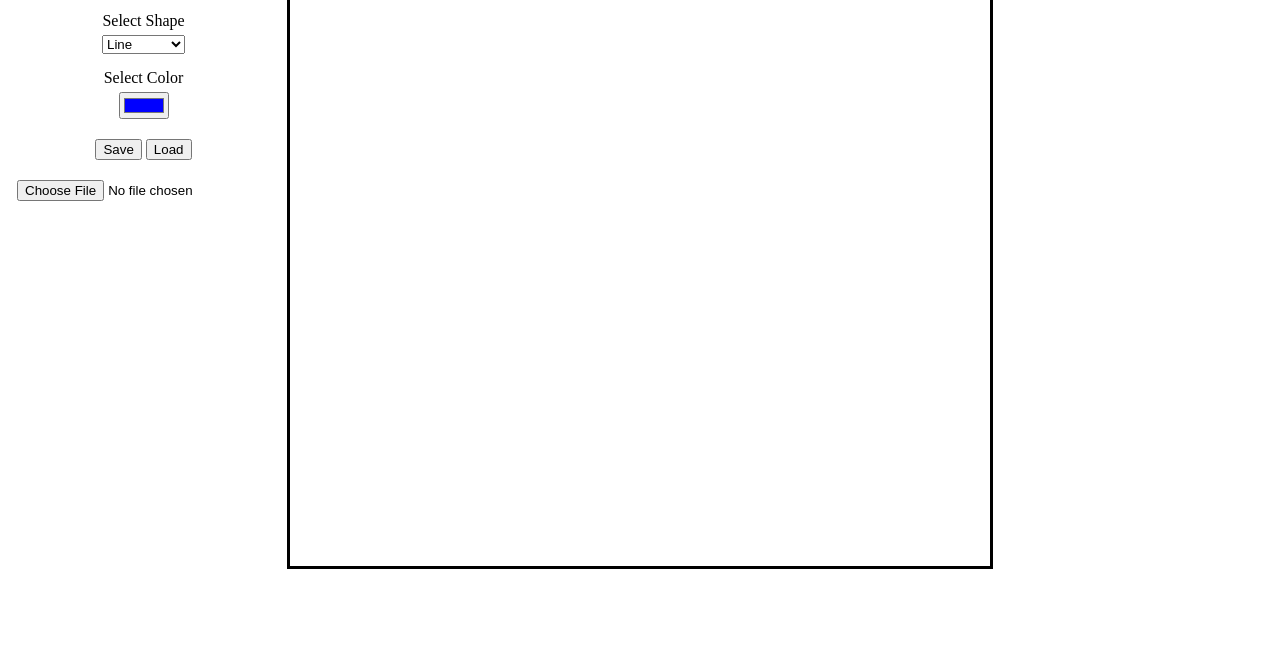
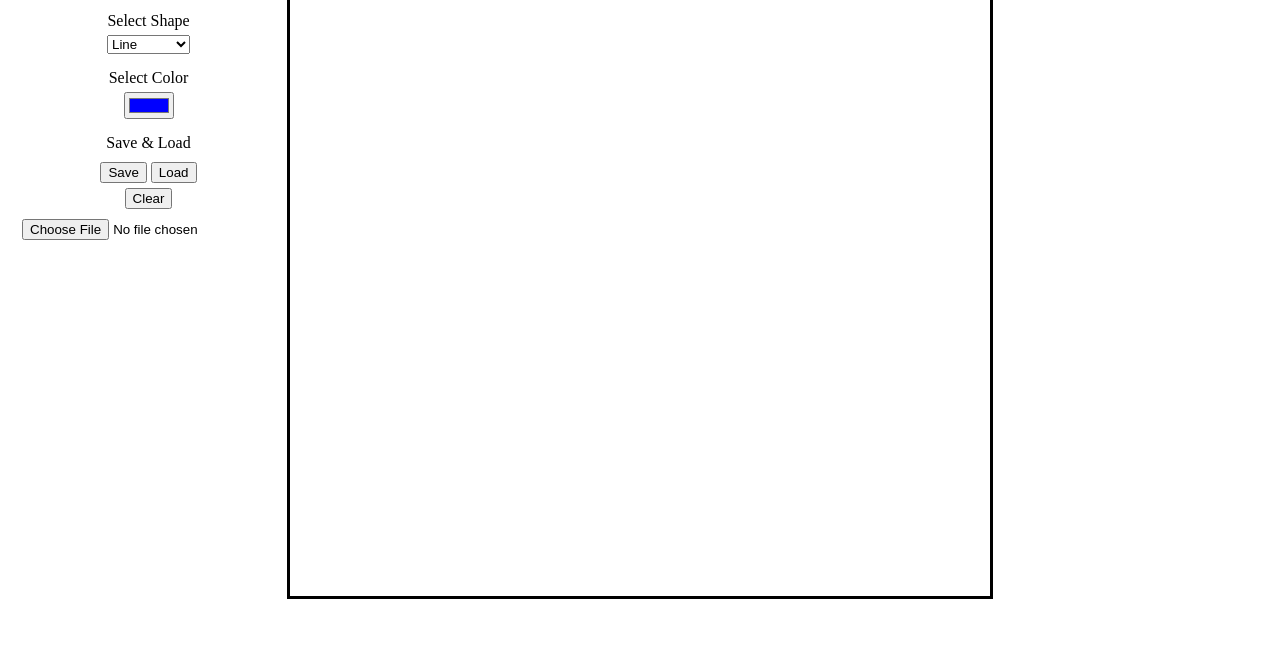
Before and after one commit to azharfatrr/Grafkom-Tubes-1, a website built with Vite: page src/index.html in a window 1280 px wide. Shown: the part 137-800 px from the top of the page. Built offline with nearby package versions, Linux system fonts and the light colour scheme.

Commit message:
feature: finish the save load

```diff
--- a/src/index.html
+++ b/src/index.html
@@ -34,17 +34,22 @@
             <input type="color" value="#0000FF" id="color">
 
             <div class="saveContainer">
-                <input type="button" value="Save" id="saveButton">
-                <input type="button" value="Load" id="loadButton">
+                <p>Save & Load</p>
+                <div>
+                    <input type="button" value="Save" id="saveButton">
+                    <input type="button" value="Load" id="loadButton">
+                </div>
+                <input type="button" value="Clear" id="clearButton">
+                <input type="file" id="inputFile" accept=".json">
             </div>
 
             <div class="fileContainer">
-                <input type="file" id="inputFile" accept=".json">
+
             </div>
 
         </div>
 
-        <canvas width="700px" height="700px" id="canvasContent"></canvas>
+        <canvas width="700px" height="700px" id="canvas-content"></canvas>
 
         <div class="menu-help">
             <h1>HELP</h1>
--- a/src/main.ts
+++ b/src/main.ts
@@ -1,15 +1,17 @@
-import ProgramMode from "./utils/ProgramMode";
+import ApplicationMode from "./utils/ApplicationMode";
 import WebGLRenderer from "./types/WebGLRenderer";
 import WebGLUtils from "./utils/WebGLUtils";
-import { load, save } from "./utils/SaveLoad";
+import SaveLoad from "./utils/SaveLoad";
 
-// TODO: Create a function for select corner of an object.
-
+/**
+ * The main function of application.
+ */
 async function main() {
   // Get A WebGL context
-  const canvas = document.querySelector("#canvasContent") as HTMLCanvasElement;
+  const canvas = document.querySelector("#canvas-content") as HTMLCanvasElement;
   const gl = canvas.getContext("webgl");
 
+  // Check if WebGL is supported.
   if (!gl) {
     window.alert("Unable to initialize WebGL. Your browser or machine may not support it.");
     return;
@@ -21,11 +23,11 @@ async function main() {
   // Call the render object.
   const webGLRenderer = new WebGLRenderer(gl, program);
 
-  // Initialize the event listener.
-  const modeListener = new ProgramMode(webGLRenderer, canvas);
+  // The application's event listener.
+  const modeListener = new ApplicationMode(webGLRenderer, canvas);
 
-  save(webGLRenderer);
-  load(webGLRenderer);
+  // The application's save/load listener.
+  const saveLoad = new SaveLoad(webGLRenderer);
 }
 
 
--- a/src/models/ModelFactory.ts
+++ b/src/models/ModelFactory.ts
@@ -24,7 +24,7 @@ export default class ModelFactory {
    * @param color - The color of the object.
    * @returns WebGLObjects
    */
-  createModel(model: Model, color: IColor, ...position: IPoint[]): WebGLObject {
+  createModel(model: Model, color: IColor[], position: IPoint[]): WebGLObject {
     // Check the length of the position.
     if (position.length === 0) {
       throw new Error("The position array is empty.");
@@ -70,7 +70,7 @@ export default class ModelFactory {
     }
 
     // Set the object color.
-    object.constructColor(color);
+    object.constructColor(...color);
 
     // Return the object.
     return object;
--- a/src/models/Polygon.ts
+++ b/src/models/Polygon.ts
@@ -18,7 +18,7 @@ class Polygon extends WebGLObject {
    *
    * @param position
    */
-  constructPosition(...position: IPoint[]): void {
+  setPosition(...position: IPoint[]): void {
     // Set the number of vertices.
     this._nPoint = position.length;
     this._constructPoint = this._nPoint;
--- a/src/styles/main.css
+++ b/src/styles/main.css
@@ -1,9 +1,14 @@
 /* make http and body fill up all area  */
-html, body {
-  height: 100%;
+html {
   margin: 0;
+  padding: 0;
   /* background-color: #616161; */
 }
+
+body {
+  margin: 0 20px
+}
+
 /* make the canvas fill its container */
 canvas {
   background-color: white;
@@ -26,9 +31,14 @@ select {
 .main-container {
   display: grid;
   grid-template-columns: 1fr 2fr 1fr;
-  align-items: flex-start;
-  justify-content: space-evenly;
+  grid-gap: 10px;
+  align-items: start;
+  justify-content: center;
   height: 100%;
+}
+
+#canvas-content {
+  margin: 30px auto;
 }
 
 .menu-tools {
@@ -36,9 +46,26 @@ select {
   flex-direction: column;
   align-items: center;
   justify-content: center;
-  margin: 20px 10px;
+  margin: 20px 0px;
 }
 
 .saveContainer {
-  margin: 20px auto;
+  margin: 10px auto;
+  display: flex;
+  flex-direction: column;
+  align-items: center;
+  gap: 5px;
 }
+
+.saveContainer #inputFile {
+  margin: 5px auto;
+}
+
+
+.menu-help {
+  display: flex;
+  flex-direction: column;
+  align-items: center;
+  justify-content: center;
+  margin: 20px 0px;
+}
--- a/src/utils/ProgramMode.ts
+++ b/src/utils/ApplicationMode.ts
@@ -7,7 +7,7 @@ import WebGLObject from "../types/WebGLObject";
 import WebGLRenderer from "../types/WebGLRenderer";
 import { getMousePos } from "./Mouse";
 
-export default class ProgramMode {
+export default class ApplicationMode {
   // ATTRIBUTES.
   private _webGLRenderer: WebGLRenderer;
 
@@ -109,7 +109,7 @@ export default class ProgramMode {
         // Check if the number of vertices is already reached.
         if (this._vertices.length === numVertices) {
           // Create the object.
-          object = factory.createModel(model, color, ...this._vertices);
+          object = factory.createModel(model, [color], this._vertices);
 
           // Add the object to the renderer.
           this._webGLRenderer.addObject(object);
@@ -122,7 +122,7 @@ export default class ProgramMode {
       }
 
       // Create the object.
-      object = factory.createModel(model, color, mousePos);
+      object = factory.createModel(model, [color], [mousePos]);
 
       // Add the object to the renderer.
       this._webGLRenderer.addObject(object);
--- a/src/utils/SaveLoad.ts
+++ b/src/utils/SaveLoad.ts
@@ -3,11 +3,33 @@ import SaveData from "../types/SaveData";
 import WebGLObject from "../types/WebGLObject";
 import WebGLRenderer from "../types/WebGLRenderer";
 
-export function save(webGLRenderer: WebGLRenderer) {
+export default class SaveLoad {
+  // ATTRIBUTES.
+  private _webGLRenderer: WebGLRenderer;
+
+  // METHODS.
+  constructor(webGLRenderer: WebGLRenderer) {
+    this._webGLRenderer = webGLRenderer;
+    this.init();
+  }
+
+  private init() {
+    this.saveListener();
+    this.loadListener();
+    this.clearListener();
+  }
+
+  /**
+   * Save the current state of the application.
+   */
+  private saveListener() {
+    // Get the save button.
     const saveButton = document.getElementById("saveButton") as HTMLButtonElement;
+
+    // Add event listener for save button.
     saveButton.addEventListener("click", () => {
       // Get all the objects.
-    const objects: WebGLObject[] = webGLRenderer.objects;
+      const objects: WebGLObject[] = this._webGLRenderer.objects;
       const data: SaveData[] = objects.map((object) => {
         return {
           id: object.id,
@@ -31,7 +53,7 @@ export function save(webGLRenderer: WebGLRenderer) {
 
       // Set the url to the a element.
       a.href = url;
-    a.download = "test.json"; // filename
+      a.download = "models.json"; // filename
 
       // Append the a element to the body.
       document.body.appendChild(a);
@@ -42,21 +64,25 @@ export function save(webGLRenderer: WebGLRenderer) {
     });
   }
 
+  /**
+   * Load the state of the application.
+   */
+  private loadListener() {
+    // Model Factory.
+    let factory = new ModelFactory(this._webGLRenderer);
 
-export function load(webGLRenderer: WebGLRenderer) {
-  // Model Factory.
-  let factory = new ModelFactory(webGLRenderer);
+    // Get the load button.
+    const loadButton = document.getElementById("loadButton") as HTMLButtonElement;
 
-  const loadButton = document.getElementById("loadButton") as HTMLButtonElement;
+    // Add the event listener to the load button.
     loadButton.addEventListener("click", () => {
       const input = document.getElementById("inputFile") as HTMLInputElement;
       const file = input.files[0];
 
+      // Check if file input exist.
       if (!file) {
         return;
       }
-
-    console.log("this is the file", file);
 
       // Create a new reader.
       const reader = new FileReader();
@@ -70,16 +96,16 @@ export function load(webGLRenderer: WebGLRenderer) {
         const data = JSON.parse(reader.result as string);
 
         // Clear the objects.
-      webGLRenderer.clear();
+        this._webGLRenderer.clear();
 
         // Create the objects.
         data.forEach((saveData: SaveData) => {
-        const object = factory.createModel(saveData.model, saveData.color[0], ...saveData.position);
-        webGLRenderer.addObject(object);
+          const object = factory.createModel(saveData.model, saveData.color, saveData.position);
+          this._webGLRenderer.addObject(object);
         });
 
         // Render the objects.
-      webGLRenderer.render();
+        this._webGLRenderer.render();
 
         // Clear the input.
         input.value = "";
@@ -87,3 +113,21 @@ export function load(webGLRenderer: WebGLRenderer) {
 
     })
   }
+
+  /**
+   * Clear the canvas.
+   */
+  private clearListener() {
+    // Get the clear button.
+    const clearButton = document.getElementById("clearButton") as HTMLButtonElement;
+
+    // Add the event listener to the clear button.
+    clearButton.addEventListener("click", () => {
+      // Clear the objects.
+      this._webGLRenderer.clear();
+
+      // Render the objects.
+      this._webGLRenderer.render();
+    });
+  }
+}
```
Lines whose indentation alone changed are shown as unchanged.
